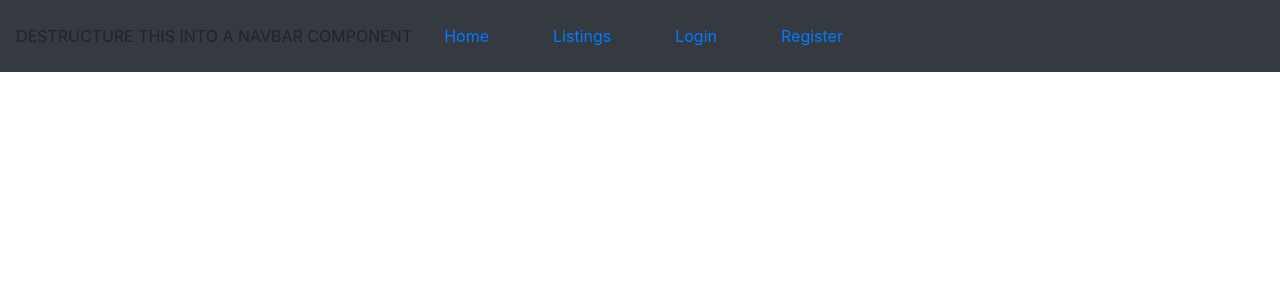
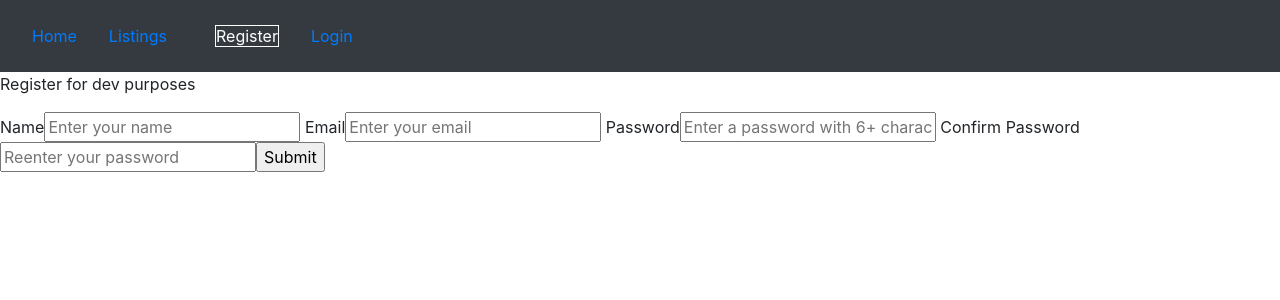
Before and after one commit to TheCaptainFalcon/Property_Listing, a React (Create React App) app in the folder client/: page /users/register in a window 1280 px wide. Shown: the top 300 px of the page. Built offline with nearby package versions, Linux system fonts and the light colour scheme.

Commit message:
Fully refactored NavComp to act as the new app.js react router component with conditional navLinks based on auth status. App.js now displays the NavComp as the child that links up every other component. Register -> login -> logout works and displays the correct links

```diff
--- a/client/src/App.js
+++ b/client/src/App.js
@@ -1,15 +1,9 @@
 import React, {Component} from 'react';
 import './App.css'
-import { BrowserRouter as Router, Route, Switch, NavLink } from 'react-router-dom';
-import Home from './Components/Home';
-import Listings from './Components/Listings';
-import Login from './Components/Login';
-import Register from './Components/Register';
 import jwt_decode from 'jwt-decode';
 import setAuthToken from './utils/setAuthToken';
 import { setCurrentUser } from './Actions/authActions';
 import store from './store';
-import PropTypes from 'prop-types';
 import { connect } from 'react-redux';
 import { logoutUser } from './Actions/authActions';
 import NavComp from './Components/NavComp';
@@ -36,59 +30,19 @@ if(localStorage.jwtToken) {
   }
 }
 
-
-
 class App extends Component {
   constructor(props) {
     super(props);
     this.state = { }
   }
 
-  handleLogout(e) {
-    e.preventDefault();
-    this.props.logoutUser();
-  }
-
   render() {
-    const { isAuthenticated, user } = this.props.auth;
-
-    const authLinks = (
-      <ul>
-
-      </ul>
-    )
-
-    const guestLinks = (
-      <ul>
-
-      </ul>
-    );
-
-    // { isAuthenticated ? authLinks : guestLinks }
-
-    return (
-          <Router>
-          <Switch>
-            <NavComp/>
-            <Route exact path='/' component={ Home } />
-            <Route exact path ='/listings' component={ Listings } />
-            <Route exact path ='/users/login' component={ Login } />
-
-            <Route exact path ='/users/register' component={ Register } />
-
-          </Switch>
-        </Router>
-    );
+    return (<NavComp/>);
   }
 }
 
-  NavComp.PropTypes = {
-    logoutUser: PropTypes.func.isRequired,
-    auth: PropTypes.object.isRequired
-  }
-
-  const mapStateToProps = (state) => ({
-    auth: state.auth,
-  })
+const mapStateToProps = (state) => ({
+  auth: state.auth,
+})
 
 export default connect(mapStateToProps, { logoutUser }) (App);
--- a/client/src/Components/NavComp.jsx
+++ b/client/src/Components/NavComp.jsx
@@ -1,26 +1,69 @@
 import React, { Component } from 'react';
-import { Navbar, NavLink, Nav } from 'react-bootstrap';
+import { Navbar, Nav } from 'react-bootstrap';
+import { BrowserRouter as Router, Route, Switch, NavLink } from 'react-router-dom';
+import Home from './Home';
+import Listings from './Listings';
+import Login from './Login';
+import Register from './Register';
+import PropTypes from 'prop-types';
+import { connect } from 'react-redux';
+import { logoutUser } from '../Actions/authActions';
 
 class NavComp extends Component {
     constructor(props) {
         super(props);
         this.state = {  }
+
+    this.handleLogout = this.handleLogout.bind(this);
+
     }
+
+    handleLogout(e) {
+        e.preventDefault();
+        this.props.logoutUser();
+    }
+
     render() {
+        const { isAuthenticated, user } = this.props.auth;
+
+        const authLinks = (
+            <Navbar className='App-nav' bg="dark" variant="dark">
+                <Nav.Link><NavLink activeClassName='active-link' exact={true} onClick={this.handleLogout} to='/'>Logout</NavLink></Nav.Link>
+            </Navbar>
+        );
+
+        const guestLinks = (
+            <Navbar className='App-nav' bg="dark" variant="dark">
+                <Nav.Link><NavLink activeClassName='active-link' exact={true} to='/users/register'>Register</NavLink></Nav.Link>
+                <Nav.Link><NavLink activeClassName='active-link' exact={true} to='/users/login'>Login</NavLink></Nav.Link>
+            </Navbar>
+        );
 
         return (
-            <Navbar className='App-nav' bg="dark" variant="dark">
+            <Router>
+                <Navbar className='App-nav' bg="dark" variant="dark">
+                    <Nav.Link><NavLink activeClassName='active-link' exact={true} to='/'>Home</NavLink></Nav.Link>
+                    <Nav.Link><NavLink activeClassName='active-link' exact={true} to='/listings'>Listings</NavLink></Nav.Link>
+                    {isAuthenticated ? authLinks : guestLinks }
+                </Navbar>
+                <Switch>
+                    <Route exact path='/' component={ Home } />
+                    <Route exact path ='/listings' component={ Listings } />
+                    <Route exact path ='/users/login' component={ Login } />
+                    <Route exact path ='/users/register' component={ Register } />
+                </Switch>
+            </Router>
+        );
+    };
+};
 
-            DESTRUCTURE THIS INTO A NAVBAR COMPONENT
-            <Nav.Link><NavLink activeClassName='active-link' exact={true} to='/'>Home</NavLink></Nav.Link>
-            <Nav.Link><NavLink activeClassName='active-link' exact={true} to='/listings'>Listings</NavLink></Nav.Link>
-            <Nav.Link><NavLink activeClassName='active-link' exact={true} to='/users/login'>Login</NavLink></Nav.Link>
-
-            <Nav.Link><NavLink activeClassName='active-link' exact={true} to='/users/register'>Register</NavLink></Nav.Link>
-
-          </Navbar>
-        );
-    }
+NavComp.propTypes = {
+    logoutUser: PropTypes.func.isRequired,
+    auth: PropTypes.object.isRequired
 }
 
-export default NavComp;
+const mapStateToProps = (state) => ({
+    auth: state.auth,
+})
+
+export default connect(mapStateToProps, { logoutUser }) (NavComp);
```
